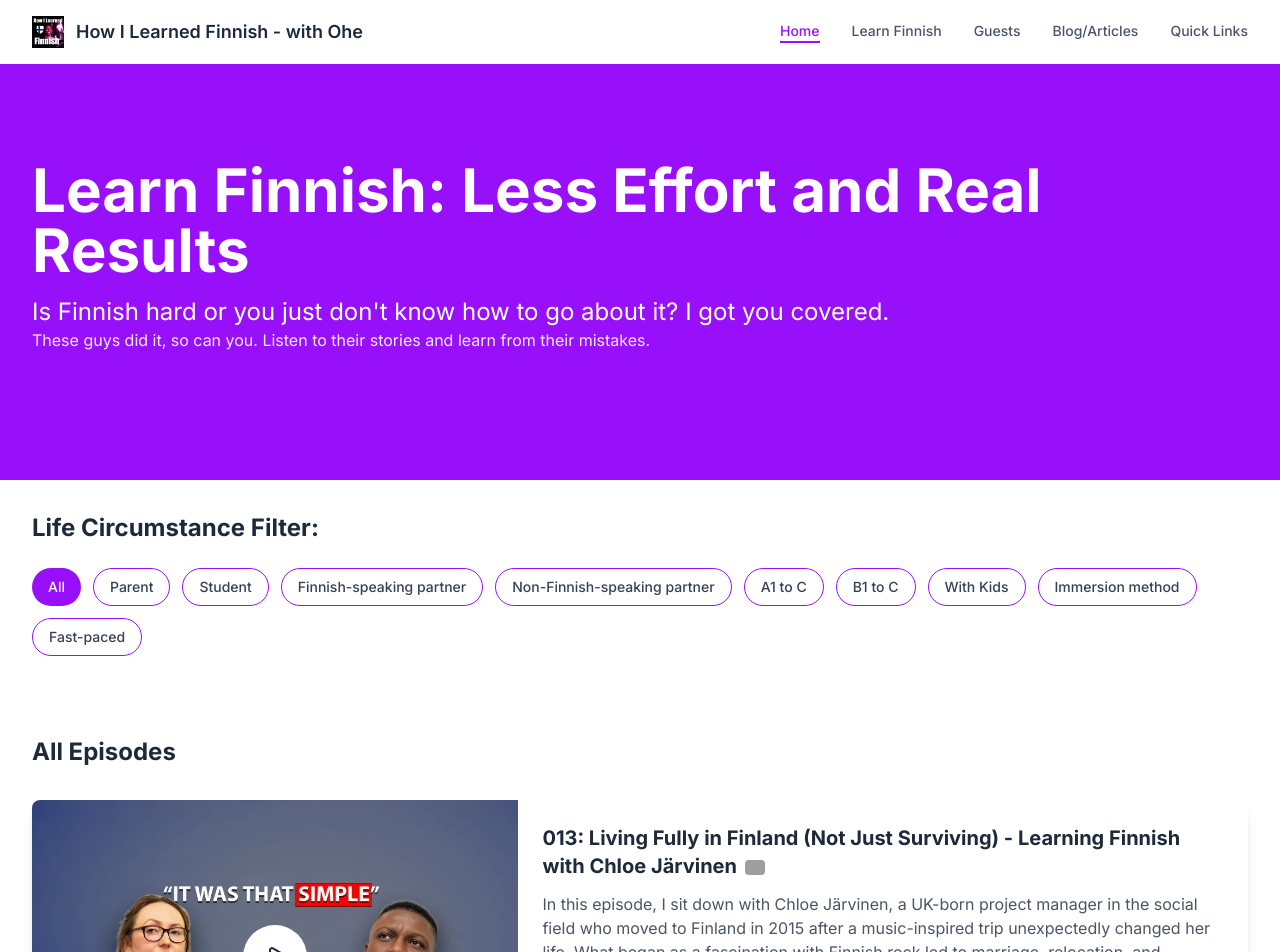
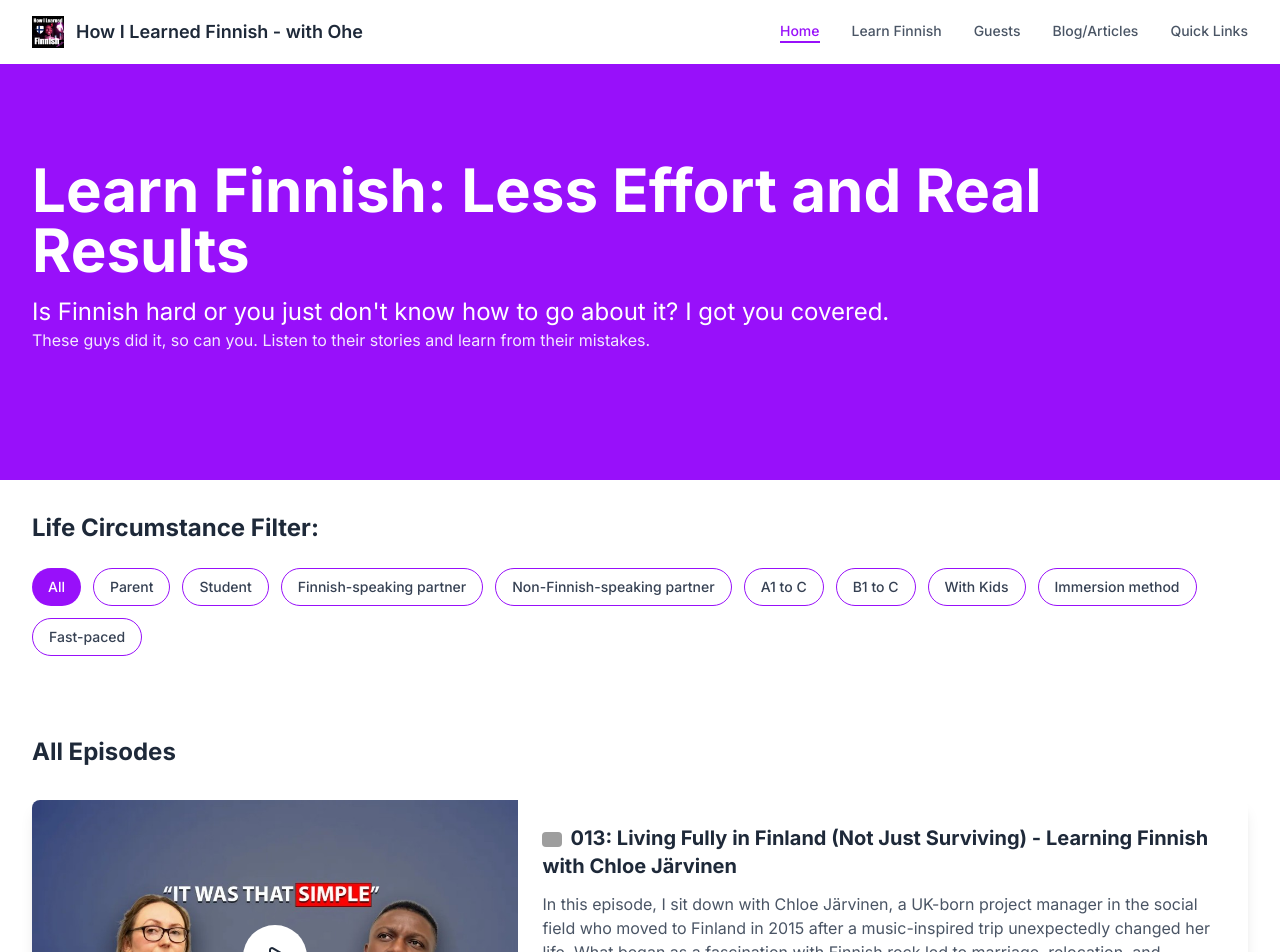
Before and after one commit to pokumars/howILearnedFinnish, a Next.js app: page / in a window 1280 px wide. Shown: the top 952 px of the page. Built offline with nearby package versions, Linux system fonts and the light colour scheme; grey boxes are pictures that could not be loaded.

Commit message:
fix: adjust guest flag position and reorder episode title display in EpisodeCard

```diff
--- a/src/components/EpisodeCard.tsx
+++ b/src/components/EpisodeCard.tsx
@@ -55,10 +55,10 @@ export default function EpisodeCard({ episode }: EpisodeCardProps) {
         <div className="md:w-3/5 p-6">
           <Link href={`/episode/${episode.id}`}>
             <h3 className="text-xl font-bold text-gray-800 mb-3 hover:text-purple-600 transition-colors duration-200">
+              {episode.guest?.from && (
+                <Flag country={episode.guest.from} className="mr-2 align-middle" />
+              )}
               {episode.title}
-              {episode.guest?.from && (
-                <Flag country={episode.guest.from} className="ml-2 align-middle" />
-              )}
             </h3>
           </Link>
           <p className="text-gray-600 mb-4 line-clamp-3">
```
